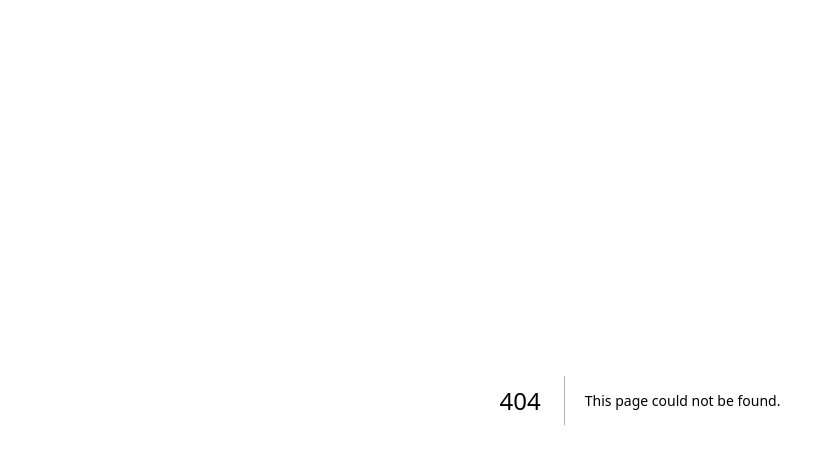
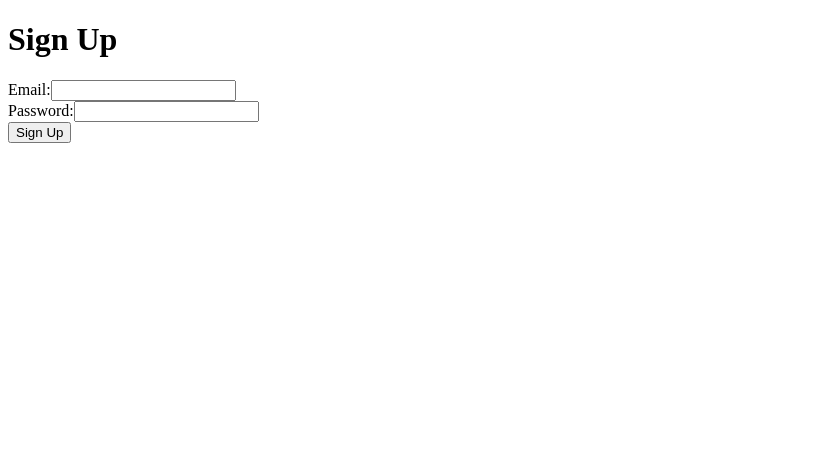
Before and after one commit to BrewerNet/bmac-app, a Next.js app: page /signup in a window 1280 px wide. Before the commit this address had no page. Shown: the top 464 px of the page, without its empty margins (0-835 px from the left). Built offline with nearby package versions, Linux system fonts and the light colour scheme.

Commit message:
add a signup page

```diff
--- /dev/null
+++ b/src/app/signup/page.tsx
@@ -0,0 +1,12 @@
+'use client';
+
+import SignupForm from "./signupForm";
+
+export default function SignupPage() {
+  return (
+    <div>
+      <h1>Sign Up</h1>
+      <SignupForm />
+    </div>
+  );
+}
```
